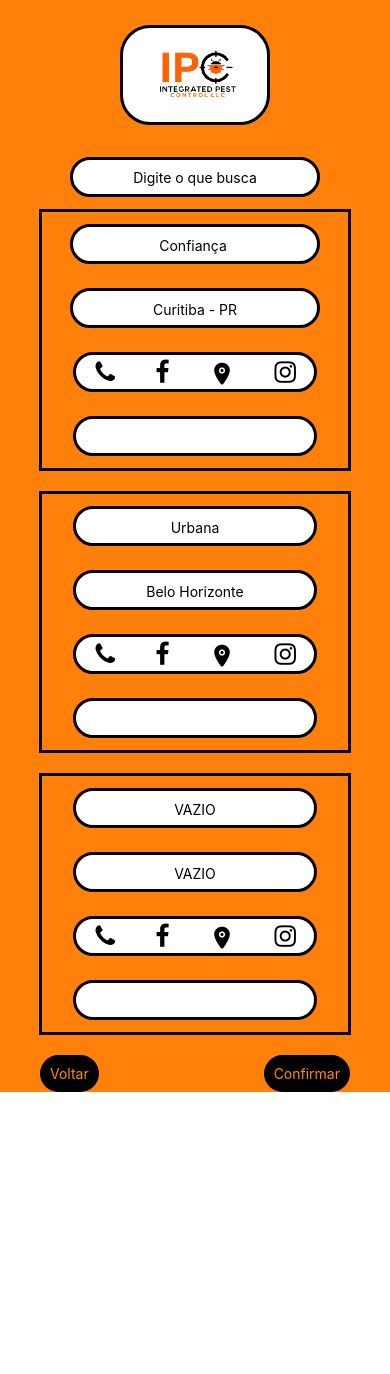
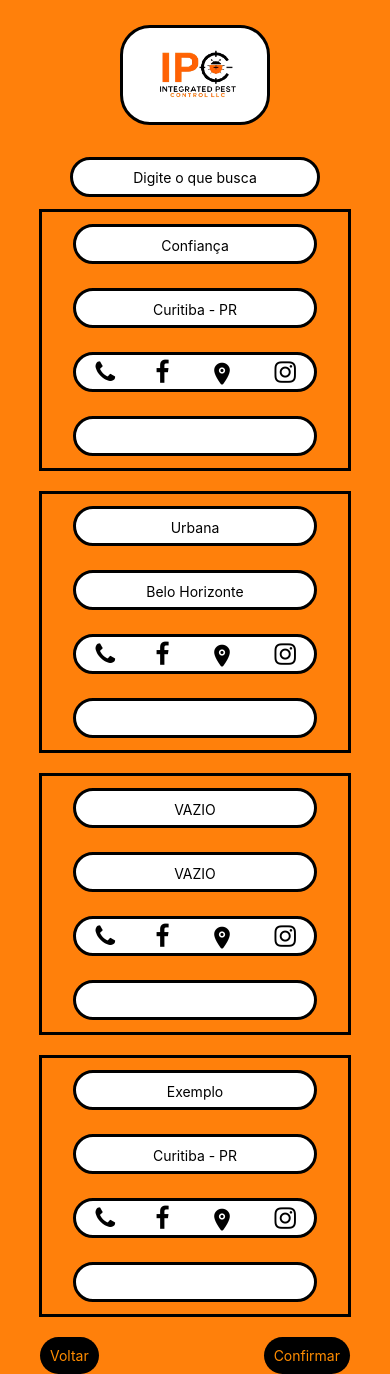
Before and after one commit to thiagoamim11/TCC-2023, a React Native app: screen /TelaDoUsuario in a window 390 px wide. Before the commit the page ends 1092 px from the top, so only its background shows below. Built offline with nearby package versions, Linux system fonts and the light colour scheme.

Commit message:
Campo de pesquisa com função

```diff
--- a/src/telas/Cadastro.js
+++ b/src/telas/Cadastro.js
@@ -18,7 +18,7 @@ export default function Cadastro ({navigation}) {
       />
        <TextInput
         style={estilos.input}
-        placeholder="email"
+        placeholder="E-mail"
         backgroundColor='white'
       />
 
--- a/src/telas/TelaDoUsuario.js
+++ b/src/telas/TelaDoUsuario.js
@@ -1,161 +1,112 @@
-import React from "react";
-import { SafeAreaView, ScrollView, StyleSheet, TextInput, View, TouchableOpacity, Text,Linking} from "react-native";
+import React, { useState } from "react";
+import { SafeAreaView, ScrollView, StyleSheet, TextInput, View, TouchableOpacity, Text, Linking } from "react-native";
 import { Logo } from "../componentes/Logo";
 import FontAwesome from '@expo/vector-icons/FontAwesome';
 import Ionicons from '@expo/vector-icons/Ionicons';
 
+export const TelaDoUsuario = ({ navigation }) => {
+  const [searchText, setSearchText] = useState(""); // Estado para o texto de pesquisa
+
+  const data = [
+    {
+      id: '1',
+      nome: 'Confiança',
+      localidade: 'Curitiba - PR',
+      phoneNumber: '32 98875-5200',
+      facebookLink: 'https://www.example.com',
+      mapsLink: 'https://www.google.com.br/maps/place/R.+Bar%C3%A3o+de+Santo+%C3%82ngelo,+451+-+Xaxim,+Curitiba+-+PR,+81810-140',
+      instagramLink: 'https://www.example.com',
+    },
+    {
+      id: '2',
+      nome: 'Urbana',
+      localidade: 'Belo Horizonte',
+      phoneNumber: '31 99422-4365',
+      facebookLink: 'https://www.example.com',
+      mapsLink: 'https://www.google.com.br/maps/place/R.+Frei+Concei%C3%A7%C3%A3o+Veloso,+86+-+Alto+dos+Pinheiros,+Belo+Horizonte+-+MG,+30530-300',
+      instagramLink: 'https://www.example.com',
+    },
+    {
+      id: '3',
+      nome: 'VAZIO',
+      localidade: 'VAZIO',
+      phoneNumber: '00 00000-0000',
+      facebookLink: 'https://www.example.com',
+      mapsLink: 'https://www.example.com',
+      instagramLink: 'https://www.example.com',
+    },
+
+    {
+    id: '4',
+    nome: 'Exemplo',
+    localidade: 'Curitiba - PR',
+    phoneNumber: '32 98875-5200',
+    facebookLink: 'https://www.example.com',
+    mapsLink: 'https://www.google.com.br/maps/place/R.+Bar%C3%A3o+de+Santo+%C3%82ngelo,+451+-+Xaxim,+Curitiba+-+PR,+81810-140',
+    instagramLink: 'https://www.example.com',
+    },
 
 
+  ];
 
+  // Função de pesquisa
+  const filteredData = data.filter(item =>
+    item.nome.toLowerCase().includes(searchText.toLowerCase()) ||
+    item.localidade.toLowerCase().includes(searchText.toLowerCase())
+  );
 
-export const TelaDoUsuario = ({navigation}) => {
-    const phoneNumber1 = '32 98875-5200';
-    const phoneNumber2 = '31 99422-4365';
-    const phoneNumber3 = '00 00000-0000';
-
-
-    const openDialPad1 = () => {
-    Linking.openURL(`tel:${phoneNumber1}`);
+  // Função para abrir o discador de telefone
+  const openDialPad = (phoneNumber) => {
+    Linking.openURL(`tel:${phoneNumber}`);
   };
 
-    const openDialPad2 = () => {
-    Linking.openURL(`tel:${phoneNumber2}`);
+  // Função para abrir o link
+  const openLink = (link) => {
+    Linking.openURL(link);
   };
 
-    const openDialPad3 = () => {
-    Linking.openURL(`tel:${phoneNumber3}`);
-    };
-
-    const Data = {
-
-        id : '1',
-        nome : 'Confiança',
-        localidade :'Curitiba - PR',
-
-        id : '2',
-        nome1 :'Urbana',
-        localidade1 :'Belo Horizonte',
-
-        id : '3',
-        nome2 :'VAZIO',
-        localidade2 :'VAZIO'
-    }
-
-
-    return(
-
-
+  return (
     <ScrollView style={estilos.gambiarra}>
-
-            <Logo/>
+      <Logo />
 
       <SafeAreaView style={estilos.container}>
-
         <View style={estilos.containerInput}>
           <TextInput
             style={estilos.input}
             placeholder="Digite o que busca"
+            value={searchText} // Valor do input controlado pelo estado
+            onChangeText={text => setSearchText(text)} // Atualiza o estado com o texto de pesquisa
           />
         </View>
 
-
-                <View style={estilos.container2}>
-
-                <Text style={estilos.input}>{Data.nome} </Text>
-
-                <Text style={estilos.input}>{Data.localidade}</Text>
-
+        {filteredData.map(item => (
+          <View key={item.id} style={estilos.container2}>
+            <Text style={estilos.input2}>{item.nome}</Text>
+            <Text style={estilos.input2}>{item.localidade}</Text>
             <View style={estilos.container_button}>
-                <FontAwesome name="phone" size={25} color={'#000000'} onPress={openDialPad1} style={{ marginHorizontal: 20, marginVertical:5 }}/>
-                <FontAwesome name="facebook" size={25} color={'#000000'} onPress={() => Linking.openURL('https://www.example.com')} style={{ marginHorizontal: 20, marginVertical:5 }}/>
-                <Ionicons name="location" size={25} color={'#000000'}  onPress={() => Linking.openURL('https://www.google.com.br/maps/place/R.+Bar%C3%A3o+de+Santo+%C3%82ngelo,+451+-+Xaxim,+Curitiba+-+PR,+81810-140/@-25.5098228,-49.2832227,17z/data=!3m1!4b1!4m6!3m5!1s0x94dcfb5e5ecd69f7:0x16df3eb165b80bab!8m2!3d-25.5098277!4d-49.2806478!16s%2Fg%2F11v0_53h_b?entry=ttu')} style={{ marginHorizontal: 20, marginVertical:5 }}/>
-                <FontAwesome name="instagram" size={25} color={'#000000'} onPress={() => Linking.openURL('https://www.example.com')} style={{ marginHorizontal: 20, marginVertical:5 }}/>
+              <FontAwesome name="phone" size={25} color={'#000000'} onPress={() => openDialPad(item.phoneNumber)} style={{ marginHorizontal: 20, marginVertical: 5 }} />
+              <FontAwesome name="facebook" size={25} color={'#000000'} onPress={() => openLink(item.facebookLink)} style={{ marginHorizontal: 20, marginVertical: 5 }} />
+              <Ionicons name="location" size={25} color={'#000000'} onPress={() => openLink(item.mapsLink)} style={{ marginHorizontal: 20, marginVertical: 5 }} />
+              <FontAwesome name="instagram" size={25} color={'#000000'} onPress={() => openLink(item.instagramLink)} style={{ marginHorizontal: 20, marginVertical: 5 }} />
             </View>
-
             <TextInput
               style={estilos.input2}
-
             />
-
           </View>
-
-
-                <View style={estilos.container2}>
-
-                <Text style={estilos.input2}>{Data.nome1}</Text>
-                <Text style={estilos.input2}>{Data.localidade1}</Text>
-
-
-               <View style={estilos.container_button}>
-                <FontAwesome name="phone" size={25} color={'#000000'} onPress={openDialPad2} style={{ marginHorizontal: 20, marginVertical:5 }}/>
-                <FontAwesome name="facebook" size={25} color={'#000000'} onPress={() => Linking.openURL('https://www.example.com')} style={{ marginHorizontal: 20, marginVertical:5 }}/>
-                <Ionicons name="location" size={25} color={'#000000'}  onPress={() => Linking.openURL('https://www.google.com.br/maps/place/R.+Frei+Concei%C3%A7%C3%A3o+Veloso,+86+-+Alto+dos+Pinheiros,+Belo+Horizonte+-+MG,+30530-300/@-19.9301122,-43.9994699,17z/data=!3m1!4b1!4m6!3m5!1s0xa696f5f63a654b:0x29fd2fbe1814f33e!8m2!3d-19.9301173!4d-43.996895!16s%2Fg%2F11c218_hqp?entry=ttu')} style={{ marginHorizontal: 20, marginVertical:5 }}/>
-                <FontAwesome name="instagram" size={25} color={'#000000'} onPress={() => Linking.openURL('https://www.example.com')} style={{ marginHorizontal: 20, marginVertical:5 }}/>
-                </View>
-
-
-
-                <TextInput
-                style={estilos.input2}
-
-                />
-
-                </View>
-
-                <View style={estilos.container2}>
-
-                <Text style={estilos.input2}>{Data.nome2}</Text>
-                <Text style={estilos.input2}>{Data.localidade2}</Text>
-
-                <View style={estilos.container_button}>
-                <FontAwesome name="phone" size={25} color={'#000000'} onPress={openDialPad3} style={{ marginHorizontal: 20, marginVertical:5 }}/>
-                <FontAwesome name="facebook" size={25} color={'#000000'} onPress={() => Linking.openURL('https://www.example.com')} style={{ marginHorizontal: 20, marginVertical:5 }}/>
-                <Ionicons name="location" size={25} color={'#000000'}  onPress={() => Linking.openURL('https://www.example.com')} style={{ marginHorizontal: 20, marginVertical:5 }}/>
-                <FontAwesome name="instagram" size={25} color={'#000000'} onPress={() => Linking.openURL('https://www.example.com')} style={{ marginHorizontal: 20, marginVertical:5 }}/>
-                </View>
-
-                <TextInput
-                style={estilos.input2}
-
-                />
-
-
-
-
-                </View>
-
-
-
-
-
-
-
-
-
-
-
-
-
+        ))}
 
         <View style={estilos.posicao_button}>
           <TouchableOpacity style={estilos.button} onPress={() => navigation.navigate('Login')}  >
             <Text style={estilos.texto}>Voltar</Text>
           </TouchableOpacity>
-
           <TouchableOpacity style={estilos.button1} onPress={() => navigation.navigate('Login')}>
             <Text style={estilos.texto}>Confirmar</Text>
           </TouchableOpacity>
         </View>
-
-
-
       </SafeAreaView>
-
-
     </ScrollView>
   );
 };
-
 
 const estilos = StyleSheet.create({
   input: {
@@ -194,7 +145,7 @@ const estilos = StyleSheet.create({
     backgroundColor: '#fff',
     width: '80%',
     borderWidth: 3,
-        flexDirection:'row',
+    flexDirection: 'row',
   },
 
   gambiarra: {
@@ -208,7 +159,6 @@ const estilos = StyleSheet.create({
 
   container: {
     alignItems: 'center',
-
   },
 
   container2: {
@@ -218,42 +168,29 @@ const estilos = StyleSheet.create({
     marginBottom: 20,
   },
 
-    button :{
+  button: {
     alignItems: 'center',
     backgroundColor: 'black',
     padding: 10,
-        borderRadius:20,
-
-
+    borderRadius: 20,
   },
 
-      button1 :{
+  button1: {
     alignItems: 'center',
     backgroundColor: 'black',
     padding: 10,
-        borderRadius:20,
-
-
+    borderRadius: 20,
   },
 
-      texto:{
+  texto: {
     color: '#FF8C00',
-
   },
 
-      posicao_button:{
-        flexDirection:'row',
+  posicao_button: {
+    flexDirection: 'row',
     justifyContent: 'space-between',
     width: '100%',
     paddingLeft: 40,
     paddingRight: 40,
-
   },
-
-
-
-
-
-
-
 });
```
Lines whose indentation alone changed are shown as unchanged.
